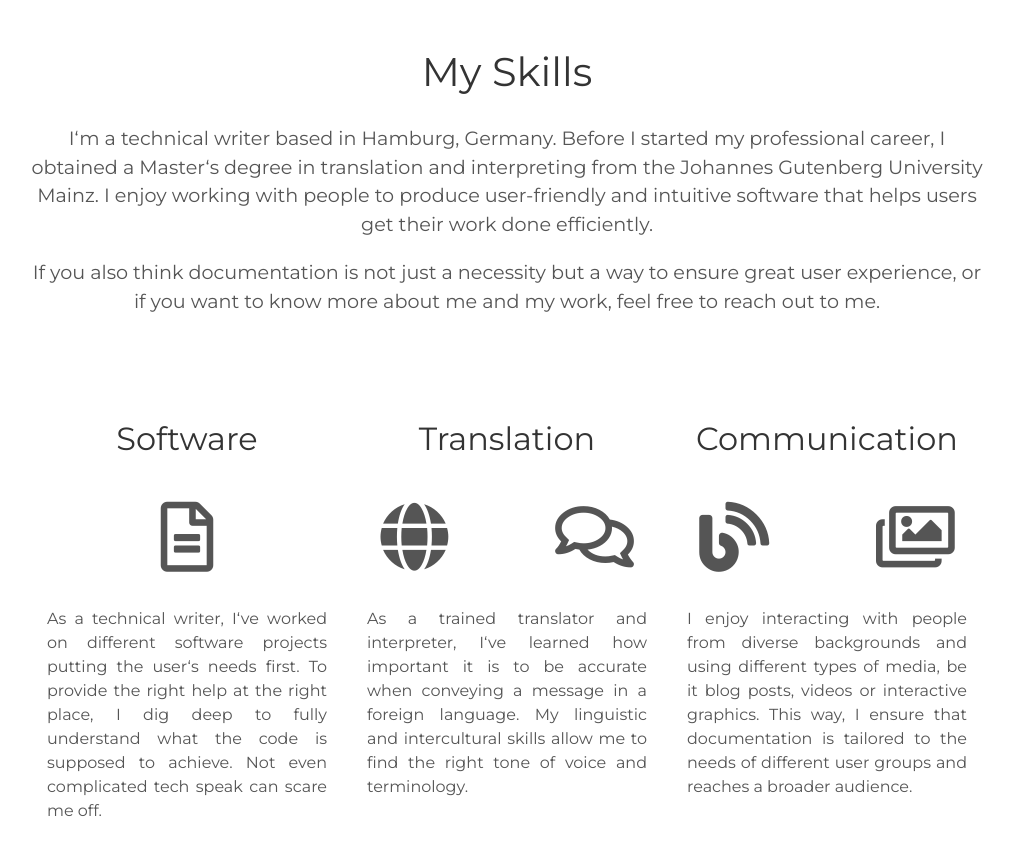
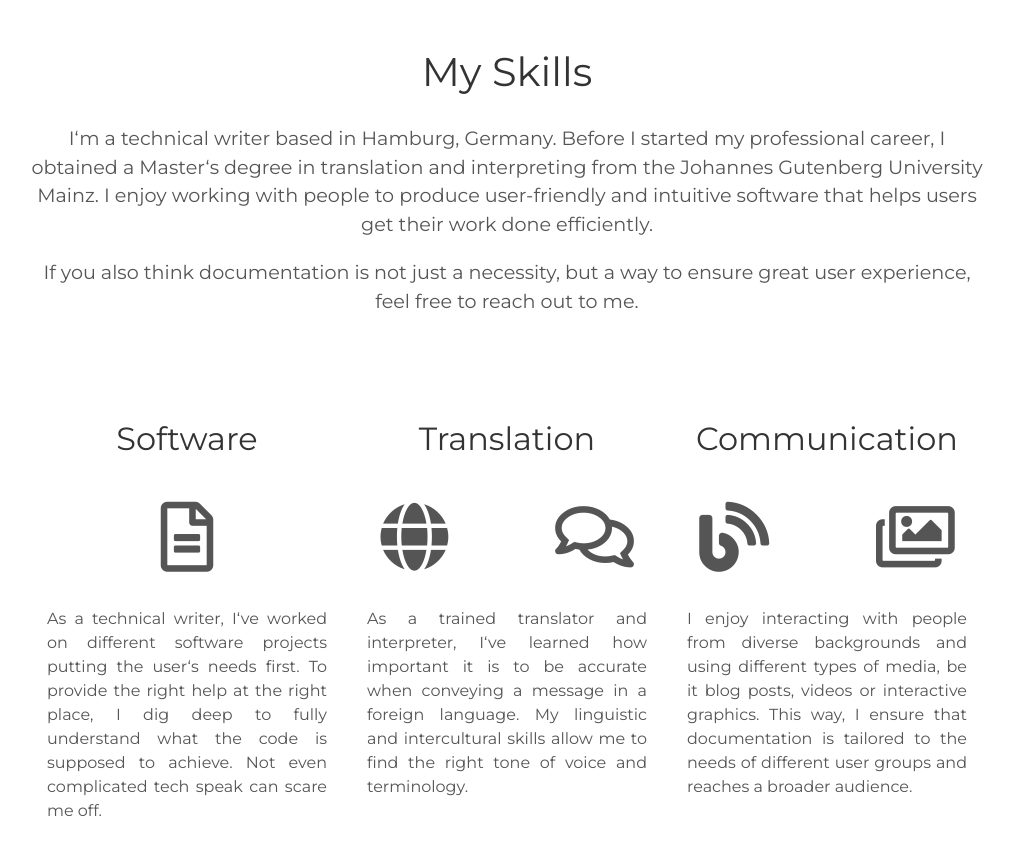
Before and after one commit to mbaudewig/mbaudewig.github.io, a Jekyll site: the page built from index.html, in a window 1280 px wide and 900 px high, scrolled down 933 px. Shown: the top 855 px of the window, without its empty margins (133-1146 px from the left). Built offline with Jekyll 4.4.1, drawn with Linux system fonts in a browser that asks for light colours.

Commit message:
Update about.html

```diff
--- a/_includes/about.html
+++ b/_includes/about.html
@@ -1,7 +1,7 @@
  <div class="user-details">
   <h1> My Skills </h1>
     <p>I‘m a technical writer based in Hamburg, Germany. Before I started my professional career, I obtained a Master‘s degree in translation and interpreting from the Johannes Gutenberg University Mainz. I enjoy working with people to produce user-friendly and intuitive software that helps users get their work done efficiently.</p>
-	 <p>If you also think documentation is not just a necessity but a way to ensure great user experience, or if you want to know more about me and my work, feel free to reach out to me.</p>
+	 <p>If you also think documentation is not just a necessity, but a way to ensure great user experience, feel free to reach out to me.</p>
 </div>
 
 <!--
```
